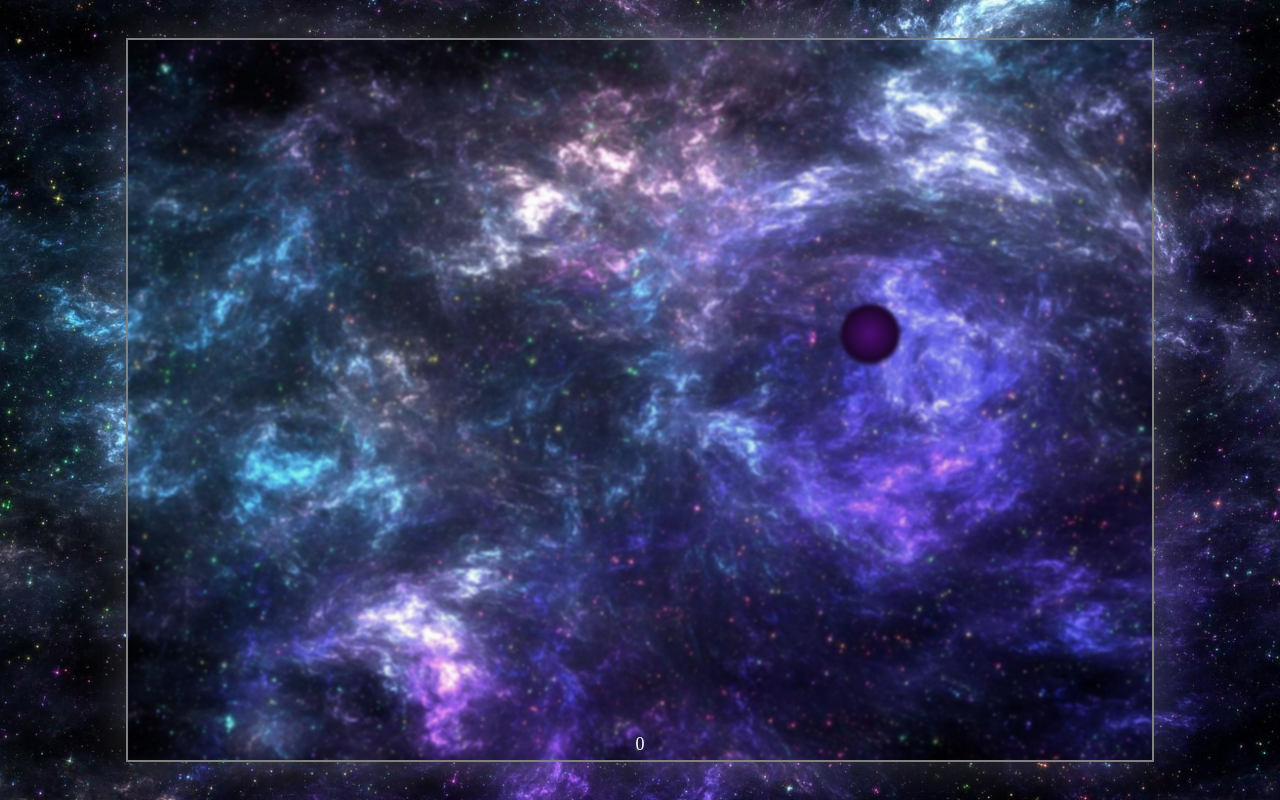
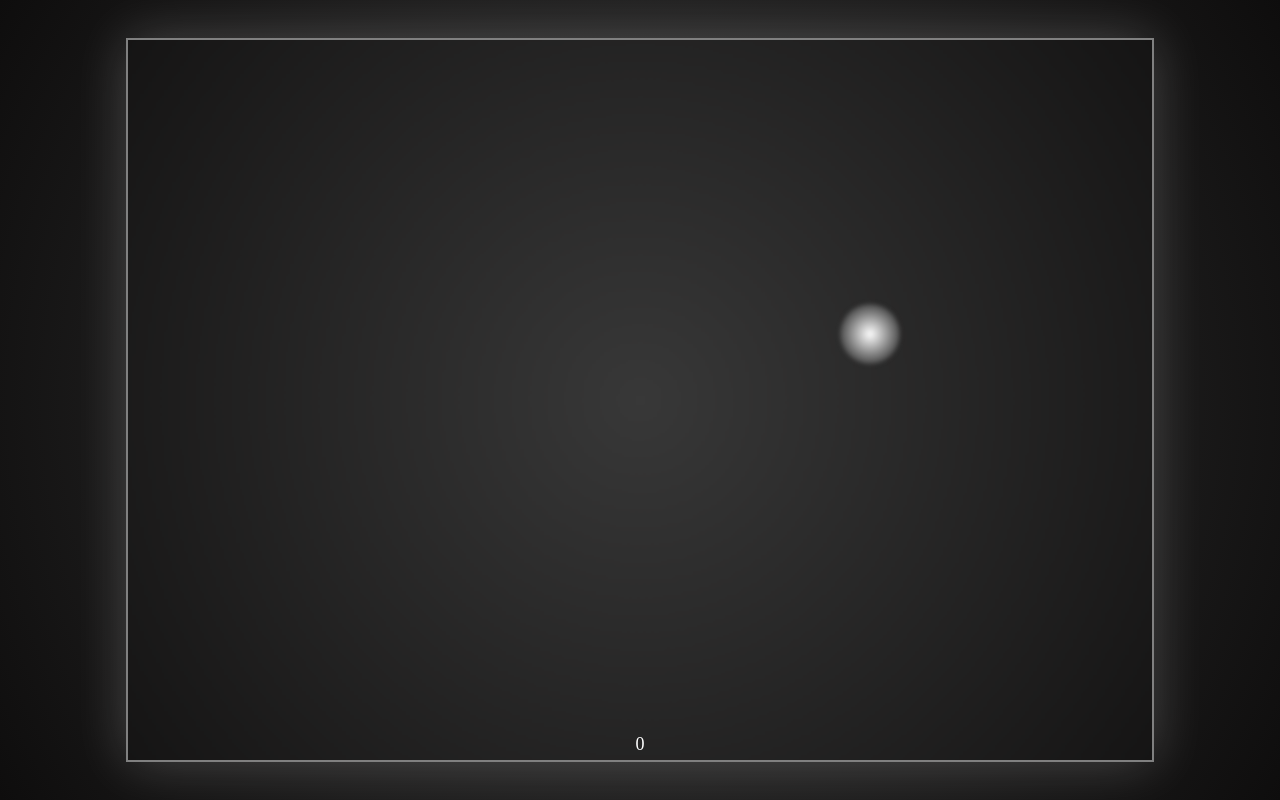
Before and after one commit to Imadzakxy/osu_mood, a plain HTML site: page index.html in a window 1280 px wide. Both pictures are taken after a click on the button 640 px from the left and 384 px from the top of the page. Drawn offline with Linux system fonts and the light colour scheme.

Commit message:
backround chang

```diff
--- a/style.css
+++ b/style.css
@@ -11,7 +11,7 @@
     display: flex;
     align-items: center;
     justify-content: center;
-    background: url("./backg.jpg");
+    background: radial-gradient(circle, rgb(56, 56, 56) 0%, rgb(14, 13, 13) 100%);
     background-size: cover;
     background-repeat: no-repeat;
     background-position: center;
@@ -65,7 +65,7 @@
 }
 
 .bot:hover{
-    background-color: rgb(117, 65, 167);
+    background-color: rgb(0, 0, 0);
     box-shadow: 0 0 15px rgba(255, 255, 255, 0.6);
 }
 
@@ -86,7 +86,7 @@
     width: 60px;
     position: absolute;
     border-radius: 50%;
-    background: radial-gradient(circle, rgb(76, 14, 117) 0%, rgb(0, 0, 0) 100%);
+    background: radial-gradient(circle, rgb(255, 255, 255) 0%, rgb(0, 0, 0) 100%);
     filter: blur(2px);
 }
 
```
